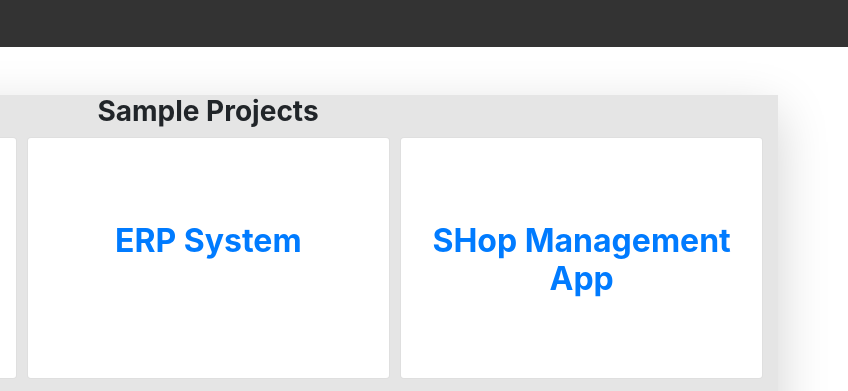
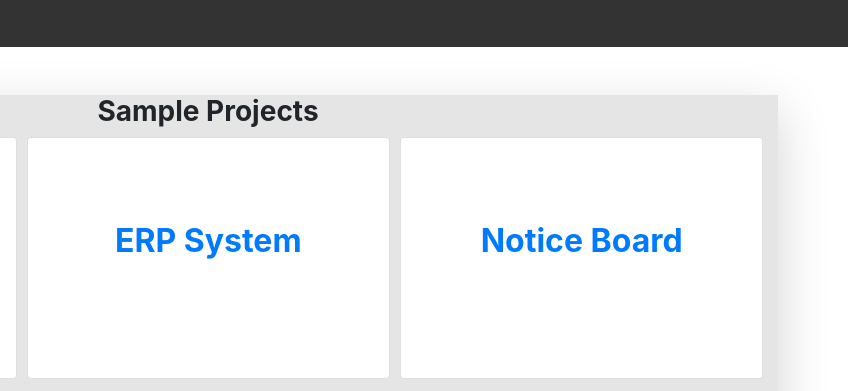
Before and after one commit to mutende/mutende.github.io, a plain HTML site: page index.html in a window 1280 px wide. Shown: the part 2460-2851 px from the top of the page, 432-1280 px from the left. Drawn offline with nearby package versions, Linux system fonts and the light colour scheme.

Commit message:
Update index.html
refactor

```diff
--- a/index.html
+++ b/index.html
@@ -182,17 +182,6 @@
       </div>
 
       <div class="item">
-          <div class="card">
-              <div class="card-body" style="height:240px;">
-                  <a href="http://www.wailertech.co.ke/" target="_blank">
-                    <h3 class="text-center h2 mt-3 py-5"><strong>SHop Management App</strong></h3>
-                  </a>
-              </div>
-
-            </div>
-      </div>
-
-      <div class="item">
         <div class="card">
             <div class="card-body" style="height:240px;">
                 <a href="http://noticeboard.zalegoinstitute.ac.ke/" target="_blank">
```
